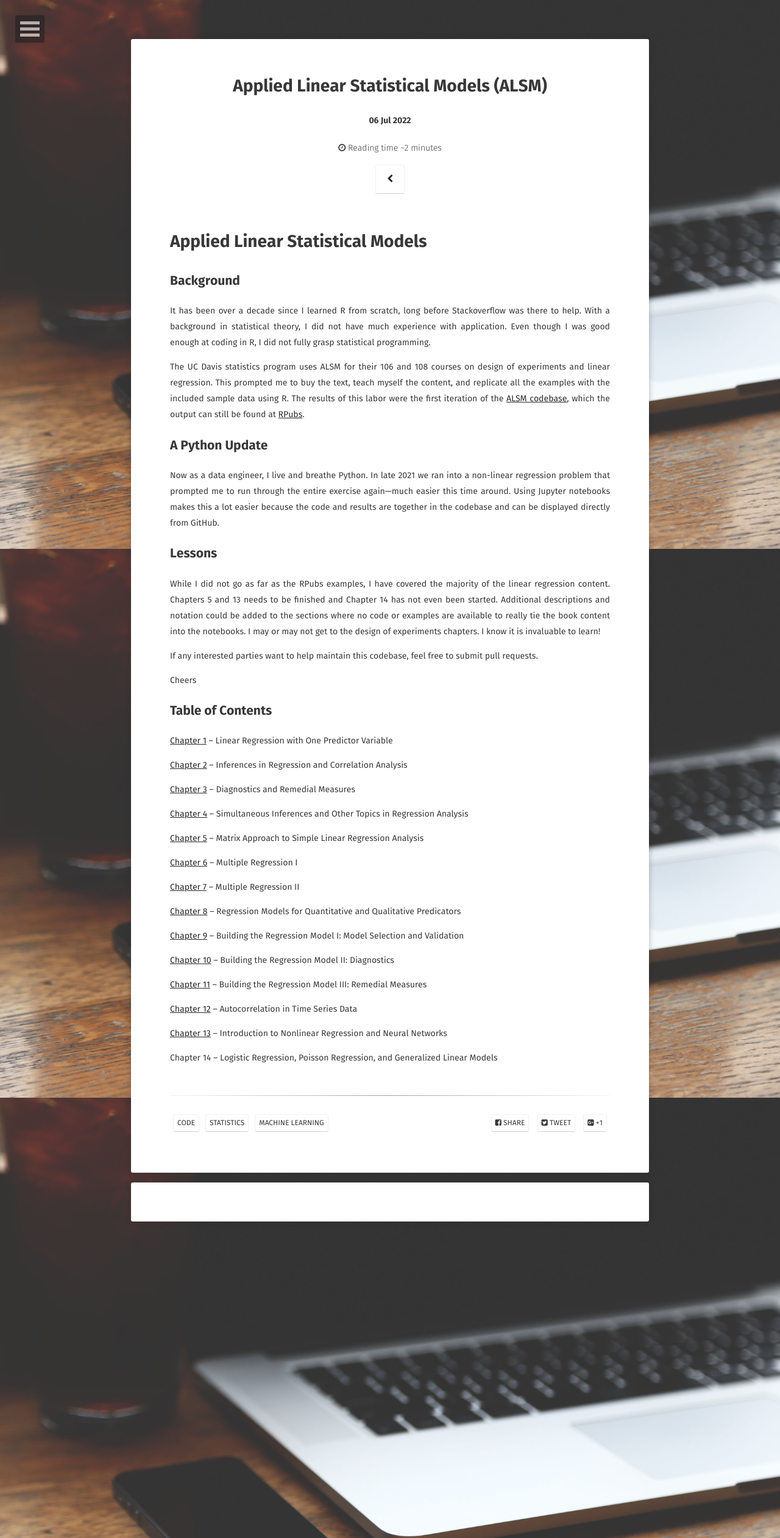
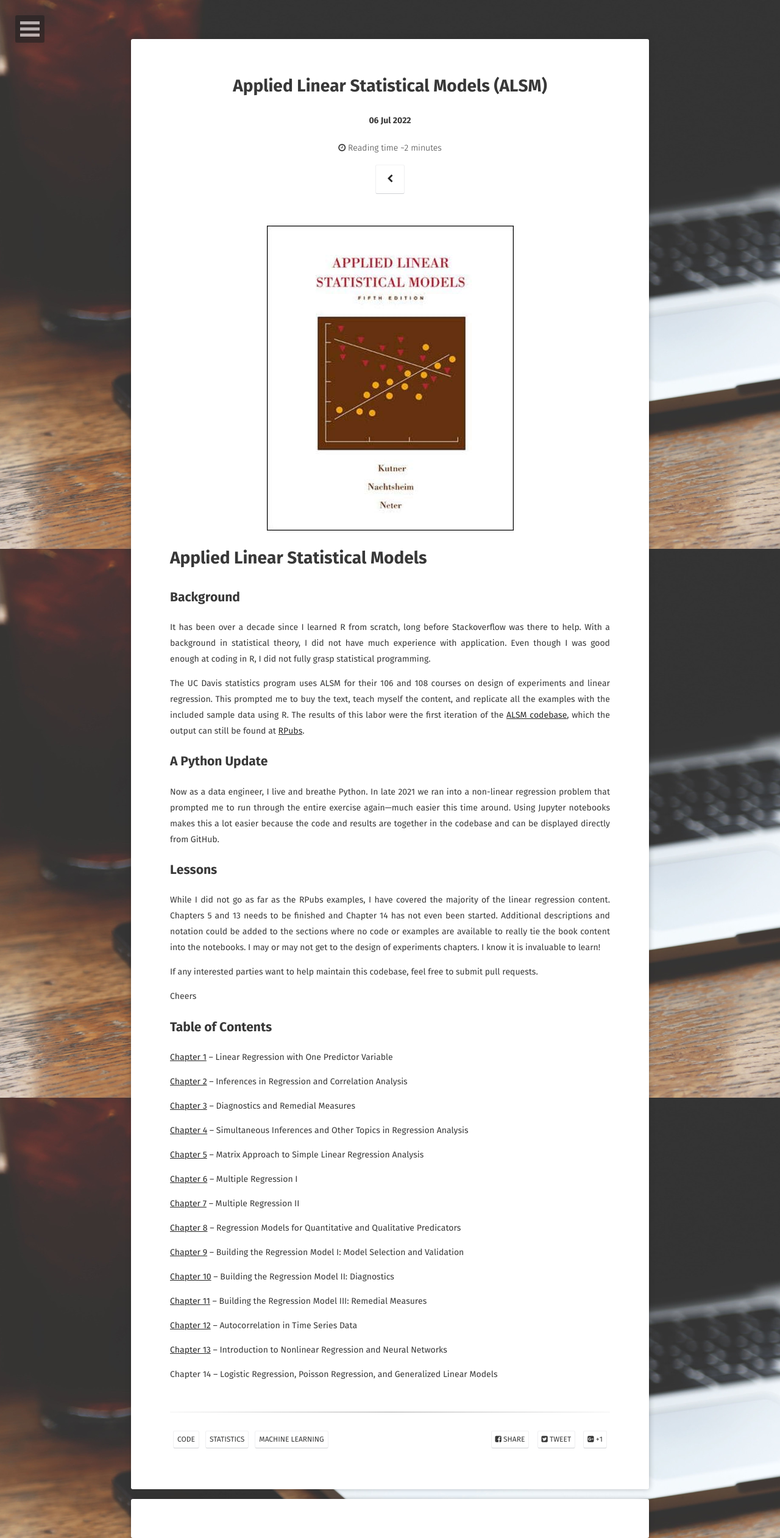
Before and after one commit to bryangoodrich/bryangoodrich.github.io, a Jekyll site: the page built from _posts/2022-07-06-Applied-Linear-Statistical-Models.md, in a window 1280 px wide. Shown: the whole page at 61% size. Built offline with Jekyll 4.4.1, drawn with Linux system fonts in a browser that asks for light colours; some web fonts are replaced; comment, search, counter and statistics services are not loaded.

Commit message:
Add image to ASLM post

```diff
--- a/_posts/2022-07-06-Applied-Linear-Statistical-Models.md
+++ b/_posts/2022-07-06-Applied-Linear-Statistical-Models.md
@@ -6,6 +6,8 @@ excerpt: Python and R code for ALSM Examples
 tags: [code, statistics, machine learning]
 comments: true
 ---
+
+![Applied Linear Statistical Models (5th ed.)](../assets/img/alsm.jpg "Applied Linear Statistical Models (5th edition)")
 
 # Applied Linear Statistical Models
 
```
Also changed, not shown: assets/img/alsm.jpg (added).
